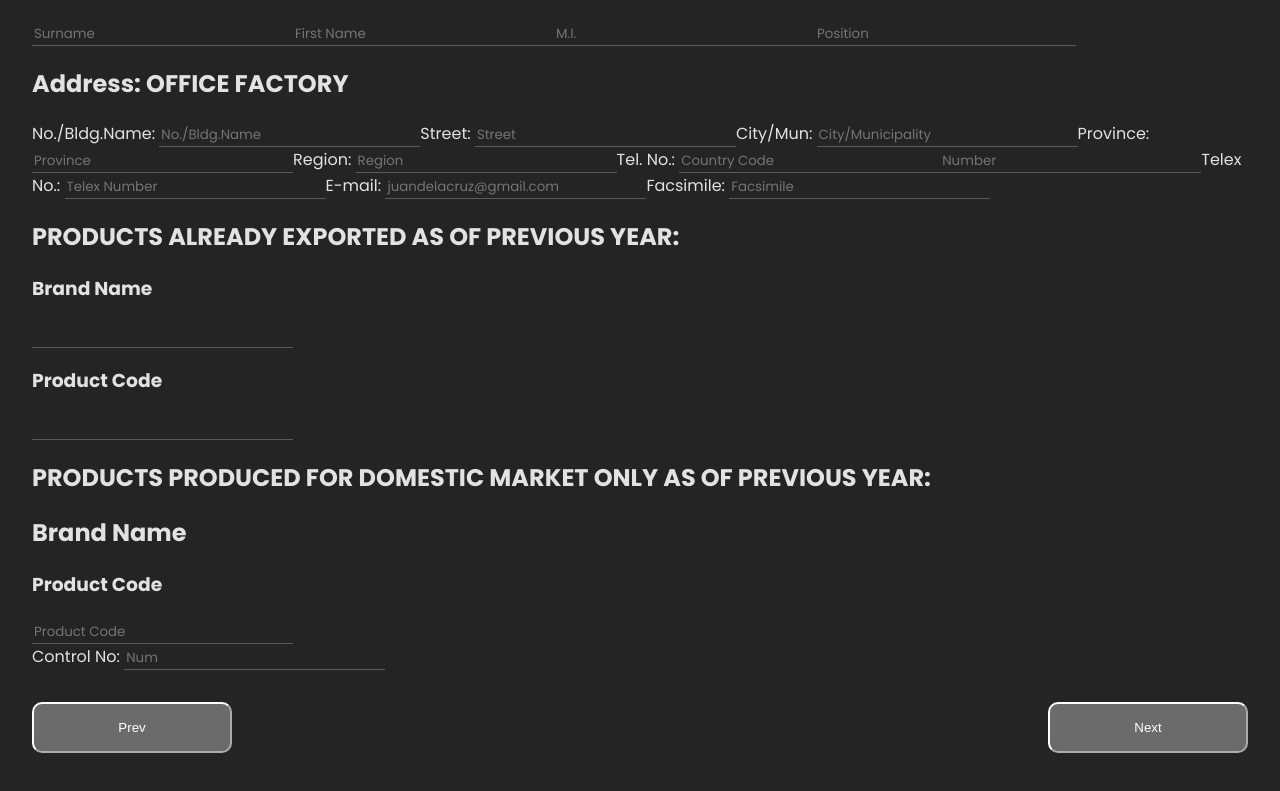
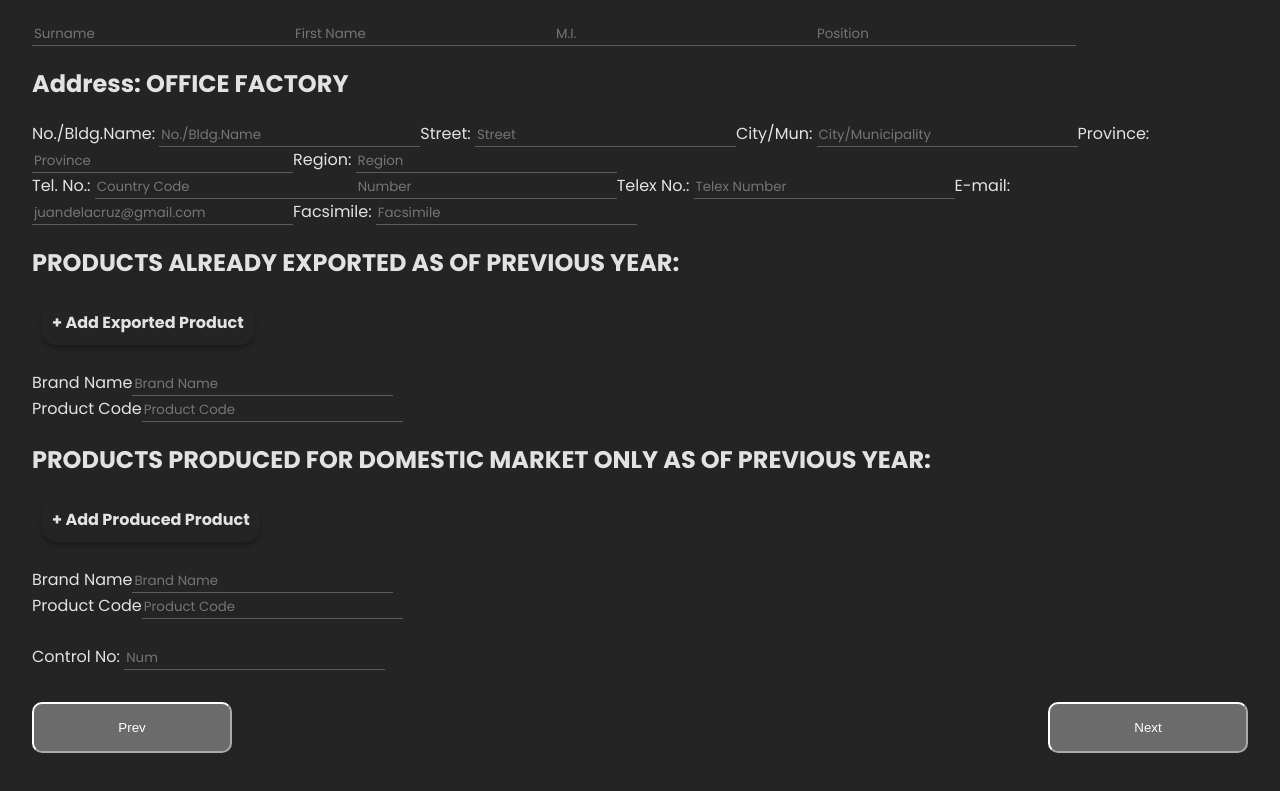
Before and after one commit to ArJSarmiento/CMSC127-Lab1, a React (Vite) app: page /form-2 in a window 1280 px wide. Shown: the part 421-1212 px from the top of the page. Built offline with nearby package versions, Linux system fonts and the light colour scheme.

Commit message:
Code Format and Dynamic Product Added button for Products

```diff
--- a/src/form1.jsx
+++ b/src/form1.jsx
@@ -9,11 +9,11 @@ function Form1() {
         event.preventDefault();
 
         if (!event.target.checkValidity()) {
-          alert('Please fill out all required fields.');
-          return;
+            alert('Please fill out all required fields.');
+            return;
         }
         navigate("/form-1a");
-      };
+    };
 
     return (
         <form className={`${styles.form} ${styles1.form}`} onSubmit={handleSubmit}>
--- a/src/form1.module.scss
+++ b/src/form1.module.scss
@@ -1,4 +1,3 @@
-.form
-{
-    gap: 3rem !important;
+.form {
+  gap: 3rem !important;
 }
--- a/src/form15.jsx
+++ b/src/form15.jsx
@@ -22,12 +22,12 @@ function Form15() {
       <div>
         <span>
           <label>Name of Company </label>
-          <input required type="text" placeholder="Juan D. Cruz" />
+          <input type="text" placeholder="ABC Inc." />
         </span>
 
         <span>
           <label>Printed name of authorized representative**</label>
-          <input required type="text" />
+          <input type="text" placeholder="Juan D. Cruz" />
         </span>
 
         <span>
--- a/src/form2.jsx
+++ b/src/form2.jsx
@@ -1,25 +1,44 @@
 import { useNavigate } from 'react-router-dom'
+import { useState } from 'react'
 import styles from './form.module.scss'
 import styles2 from './form2.module.scss'
 
+const ProductFormComponent = () => {
+    return (
+        <div class="BRAND_PRODUCT">
+            <div class="BrandName">
+                <label htmlFor="BrandName">Brand Name</label>
+                <input required type="text" id="BrandName" placeholder='Brand Name' />
+            </div>
+            <div class="ProductCode">
+                <label htmlFor="ProductCode">Product Code</label>
+                <input required type="text" id="ProductCode" placeholder='Product Code' />
+            </div>
+        </div>
+    )
+}
+
 function Form2() {
     const navigate = useNavigate()
+    const [productsExportedComponents, setProductsExportedComponents] = useState([<ProductFormComponent />])
+    const [productsProducedComponents, setProductsProducedComponents] = useState([<ProductFormComponent />])
+
     const handleSubmit = (event) => {
         event.preventDefault();
 
         if (!event.target.checkValidity()) {
-          alert('Please fill out all required fields.');
-          return;
+            alert('Please fill out all required fields.');
+            return;
         }
         navigate('/form-3');
-      };
+    };
 
     return (
         <div className={styles2.form_2}>
             <form onSubmit={handleSubmit}>
                 <span>
-                    <label htmlFor="CtrlNo">Control No: </label>
-                    <input required type="text" id="CtrlNo" placeholder="Num" />
+                    <label htmlFor="CtrlNo">Control Number: </label>
+                    <input type="text" id="CtrlNo" placeholder="Control Number" />
                 </span>
 
                 <h1>Company Profile</h1>
@@ -59,6 +78,7 @@ function Form2() {
                         <input required type="text" id="Province" placeholder="Province" />
                         <label htmlFor="Region">Region: </label>
                         <input required type="text" id="Region" placeholder="Region" />
+                        <br />
                         <label htmlFor="telCode">Tel. No.: </label>
                         <input required type="text" id="telCode" placeholder="Country Code" />
                         <input required type="text" id="telNum" placeholder="Number" />
@@ -71,34 +91,50 @@ function Form2() {
                     </div>
 
                     <div>
+                        <h2>PRODUCTS ALREADY EXPORTED AS OF PREVIOUS YEAR: </h2>
+                        <button
+                            id={styles.add}
+                            onClick={(e) => {
+                                e.preventDefault();
+                                setProductsExportedComponents([...productsExportedComponents, <ProductFormComponent />])
+                            }}>
+                            + Add Exported Product
+                        </button>
 
-                        <h2>PRODUCTS ALREADY EXPORTED AS OF PREVIOUS YEAR: </h2>
-                        <div class="BRAND_PRODUCT">
-                            <div class="BrandName">
-                                <h3>Brand Name</h3>
-                                <input required type="text" id="BrandName" />
-                            </div>
-                            <div class="ProductCode">
-                                <h3>Product Code</h3>
-                                <input required type="text" id="BrandName" maxlength="7" />
-                            </div>
-                        </div>
+                        {productsExportedComponents.map((component, index) => {
+                            return (
+                                <div key={index}>
+                                    <br />
+                                    {component}
+                                </div>
+                            )
+                        }
+                        )}
                     </div>
 
                     <div>
                         <h2>PRODUCTS PRODUCED FOR DOMESTIC MARKET ONLY AS OF PREVIOUS YEAR: </h2>
-                        <div class="BRAND_PRODUCT">
-                            <div class="BrandName">
-                                <h2>Brand Name</h2>
-                            </div>
-                            <div class="ProductCode">
-                                <h3>Product Code</h3>
-                                <input required type="text" id="BrandName" maxlength="7" placeholder='Product Code' />
-                            </div>
-                        </div>
                     </div>
 
                     <span>
+                        <button id={styles.add} onClick={(e) => {
+                            e.preventDefault();
+                            setProductsProducedComponents([...productsProducedComponents, <ProductFormComponent />])
+                        }}>
+                            + Add Produced Product
+                        </button>
+                        {
+                            productsProducedComponents.map((component, index) => {
+                                return (
+                                    <div key={index}>
+                                        <br />
+                                        {component}
+                                    </div>
+                                )
+                            }
+                            )
+                        }
+                        <br />
                         <label htmlFor="CtrlNo">Control No: </label>
                         <input required type="text" id="CtrlNo" placeholder="Num" />
                     </span>
```
Also changed, not shown: src/form.module.scss (+24 -25 lines), src/form15.module.scss (indentation only), src/form3.jsx (indentation only). Lines whose indentation alone changed are shown as unchanged.
